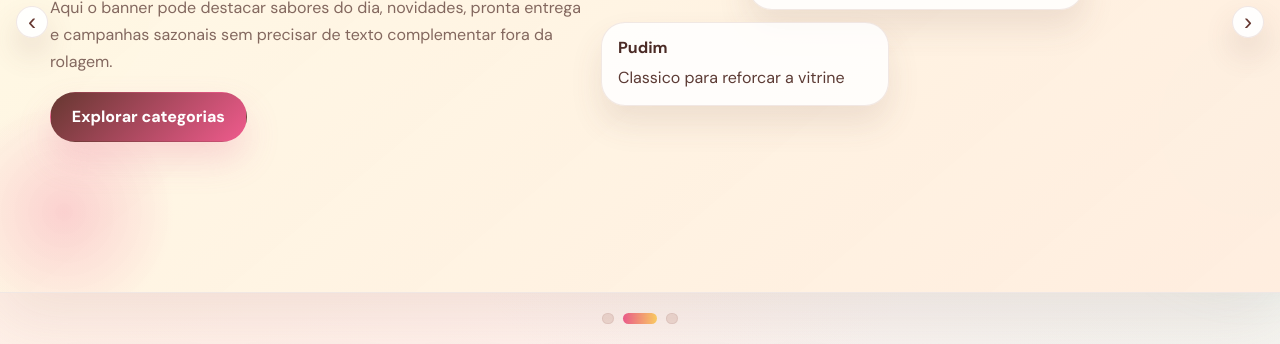
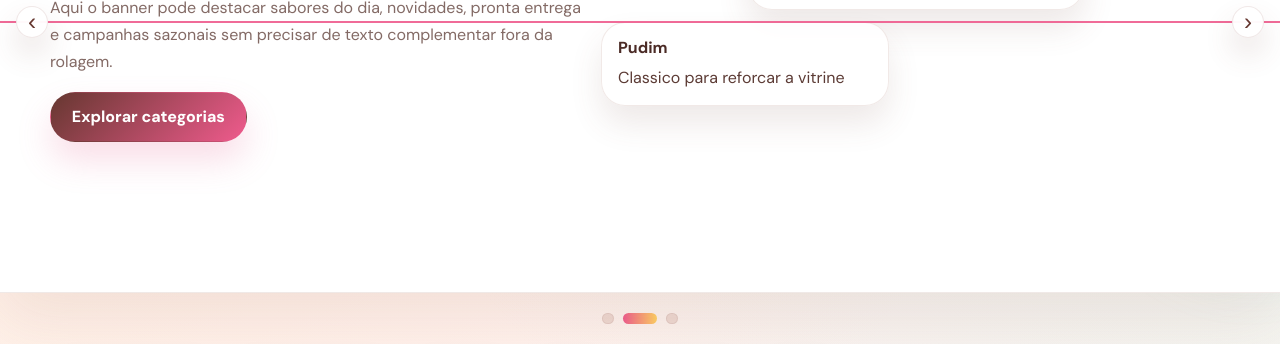
Before and after one commit to Leandr0Cost4/cake-lovers-site, a plain HTML site: page index.html in a window 1280 px wide. Shown: the part 357-701 px from the top of the page. Drawn offline with Linux system fonts and the light colour scheme.

Commit message:
Add desktop hero alignment guide

```diff
--- a/assets/css/desktop-header-override.css
+++ b/assets/css/desktop-header-override.css
@@ -1,6 +1,33 @@
 @media (min-width: 921px) {
   .hero-section {
     padding-top: 6.8rem;
+  }
+
+  .hero-frame {
+    background: #ffffff;
+  }
+
+  .hero-frame::after {
+    content: "";
+    position: absolute;
+    left: 0;
+    right: 0;
+    top: 50%;
+    z-index: 1;
+    height: 2px;
+    background: rgba(239, 91, 141, 0.9);
+    transform: translateY(-50%);
+    pointer-events: none;
+  }
+
+  .hero-slide {
+    background: #ffffff !important;
+    background-image: none !important;
+  }
+
+  .hero-slide::before,
+  .hero-slide::after {
+    content: none;
   }
 
   .header-bar {
```
